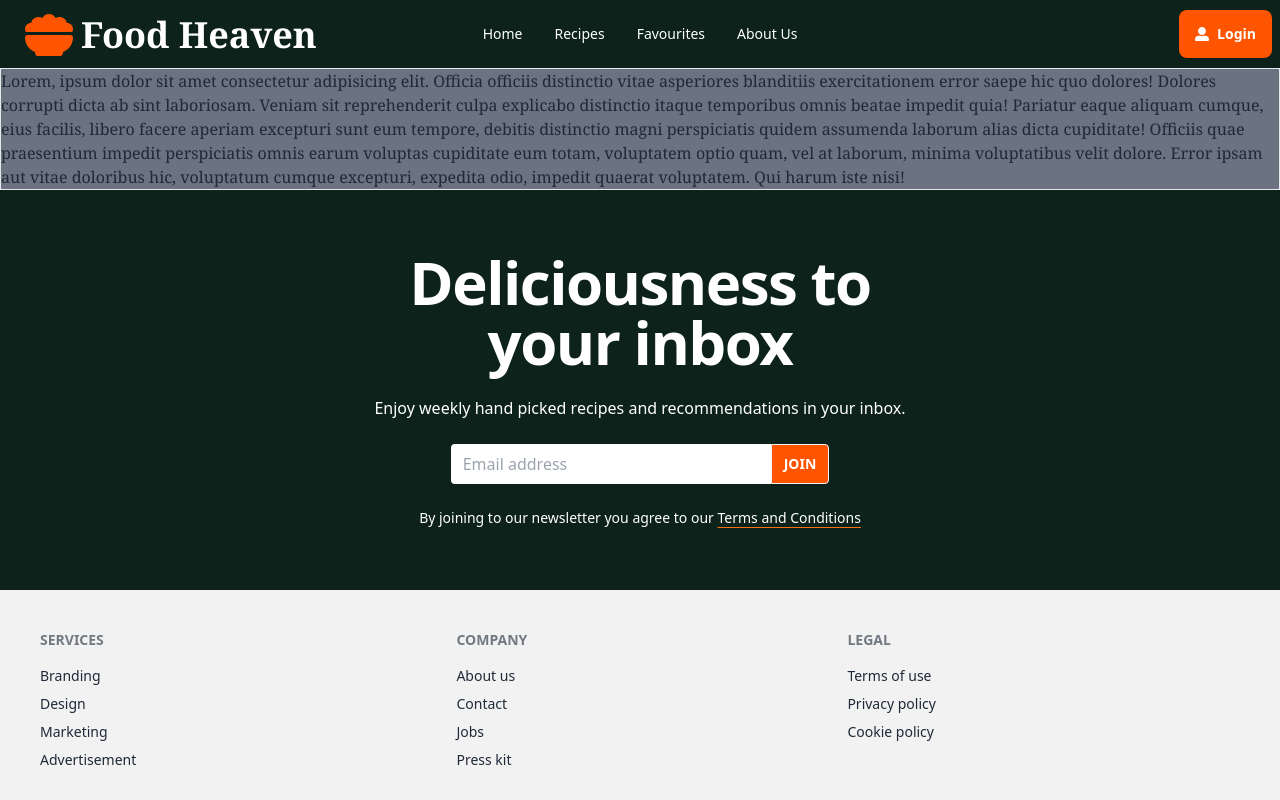
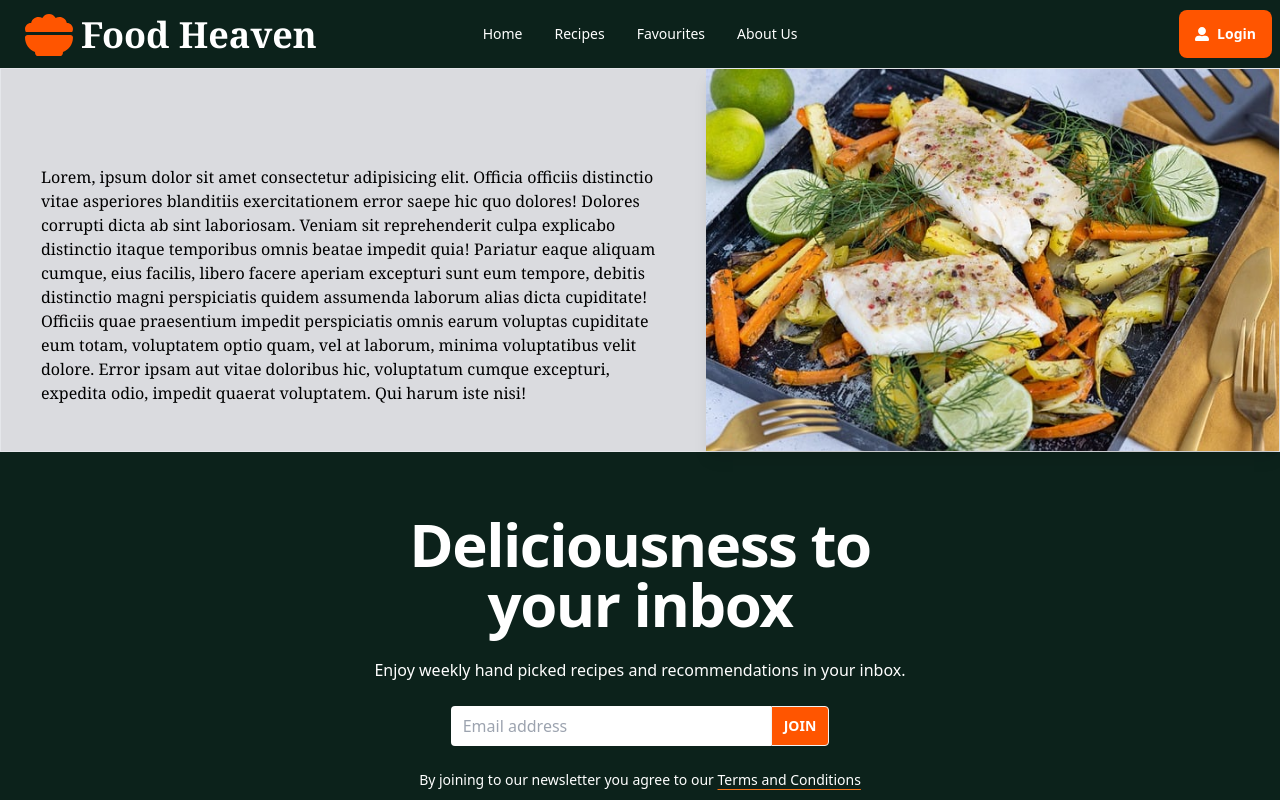
Before and after one commit to bibiamina08/Food-Heaven, a React (Vite) app: page /about in a window 1280 px wide. Shown: the top 800 px of the page. Built offline with nearby package versions, Linux system fonts and the light colour scheme.

Commit message:
about page added

```diff
--- a/src/pages/About.jsx
+++ b/src/pages/About.jsx
@@ -3,10 +3,11 @@ import React from 'react'
 
 export default function About() {
   return (
-    <div className='container mx-auto w-auto border rounded-sm bg-gray-500'>
- <p className='font-serif '>
+    <div className='container mx-auto h-96 w-auto border bg-gray-500/25 flex items-center justify-center'>
+ <p className='font-serif text-black ps-10 pe-10 w-[80%] h-[50%] '>
   Lorem, ipsum dolor sit amet consectetur adipisicing elit. Officia officiis distinctio vitae asperiores blanditiis exercitationem error saepe hic quo dolores! Dolores corrupti dicta ab sint laboriosam. Veniam sit reprehenderit culpa explicabo distinctio itaque temporibus omnis beatae impedit quia! Pariatur eaque aliquam cumque, eius facilis, libero facere aperiam excepturi sunt eum tempore, debitis distinctio magni perspiciatis quidem assumenda laborum alias dicta cupiditate! Officiis quae praesentium impedit perspiciatis omnis earum voluptas cupiditate eum totam, voluptatem optio quam, vel at laborum, minima voluptatibus velit dolore. Error ipsam aut vitae doloribus hic, voluptatum cumque excepturi, expedita odio, impedit quaerat voluptatem. Qui harum iste nisi!
  </p>
+   <img src="aboutpic.jpg" alt="error"  className='h-full shadow-lg object-cover object-center'/>
 
     </div>
   )
```
Also changed, not shown: public/aboutpic.jpg (added).
